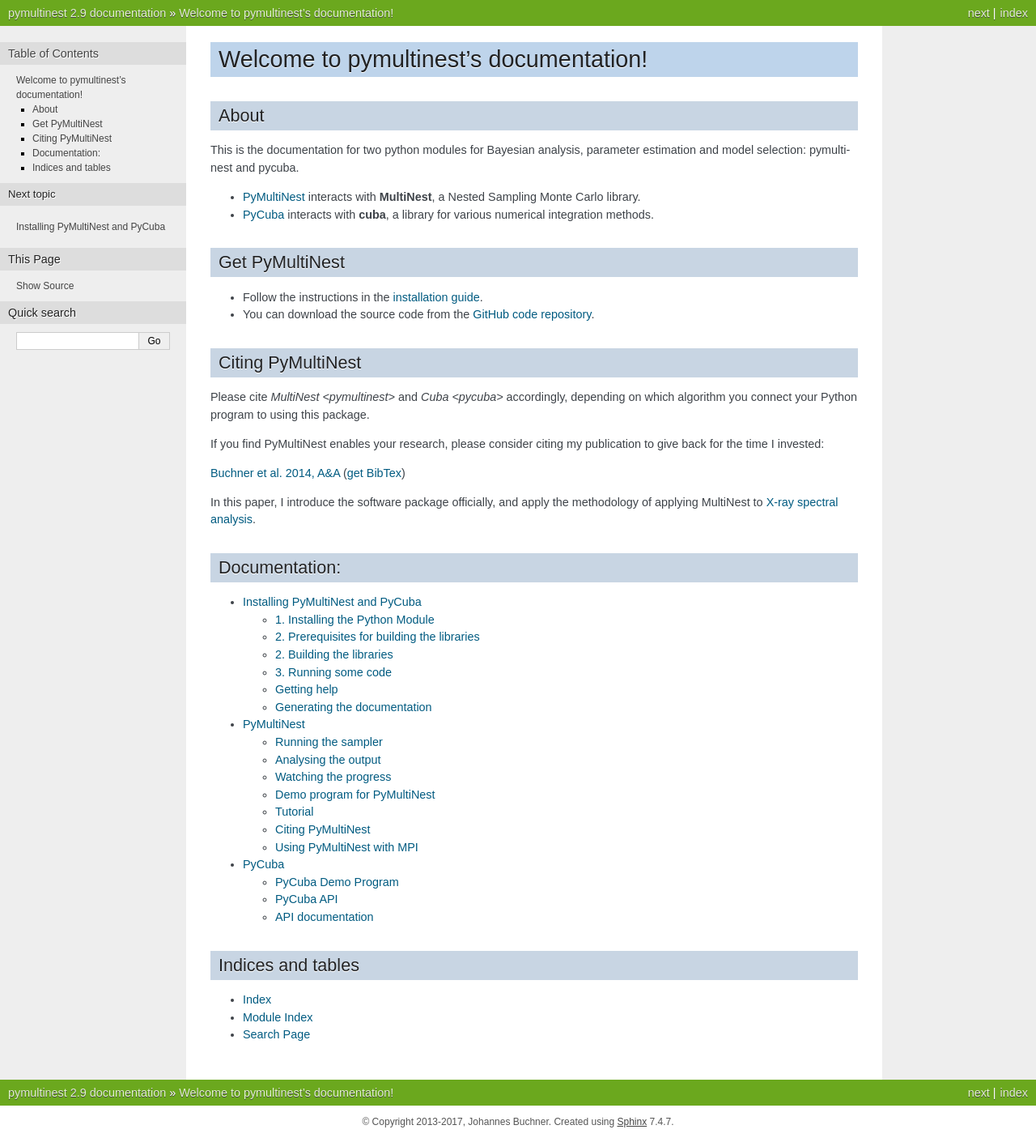
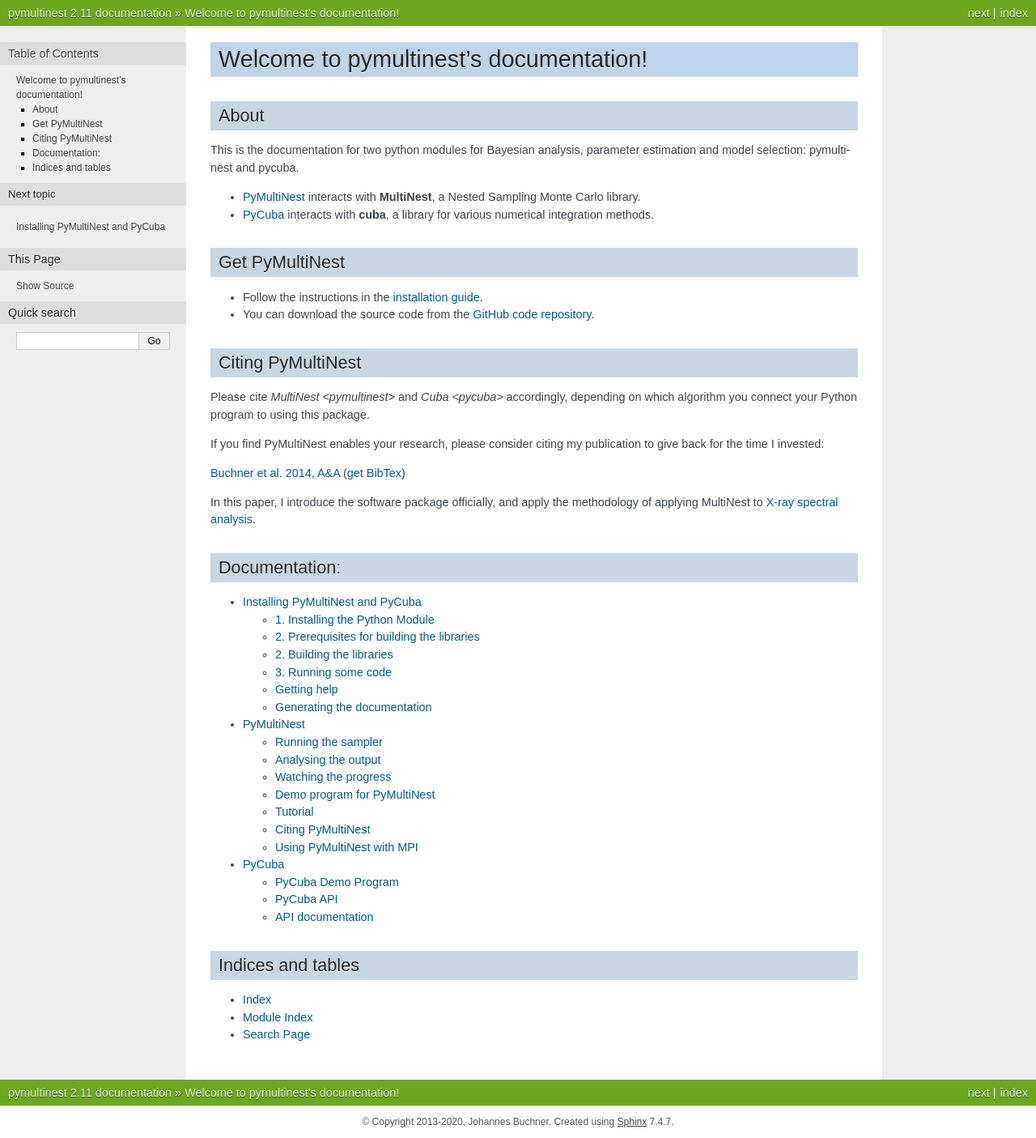
Before and after one commit to JohannesBuchner/PyMultiNest, a Sphinx documentation site: the page built from doc/index.rst, in a window 1280 px wide. Shown: the whole page at 81% size. Built offline with Sphinx 7.4.7, drawn with Linux system fonts in a browser that asks for light colours.

Commit message:
update doc version

```diff
--- a/doc/conf.py
+++ b/doc/conf.py
@@ -42,16 +42,16 @@
 
 # General information about the project.
 project = 'pymultinest'
-copyright = '2013-2017, Johannes Buchner'
+copyright = '2013-2020, Johannes Buchner'
 
 # The version info for the project you're documenting, acts as replacement for
 # |version| and |release|, also used in various other places throughout the
 # built documents.
 #
 # The short X.Y version.
-version = '2.9'
+version = '2.11'
 # The full version, including alpha/beta/rc tags.
-release = '2.9'
+release = '2.11'
 
 # The language for content autogenerated by Sphinx. Refer to documentation
 # for a list of supported languages.
```
